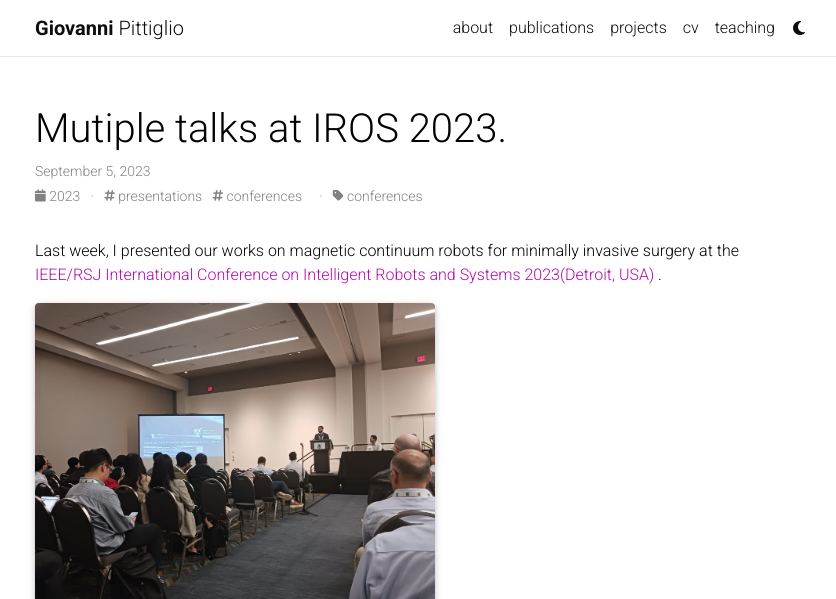
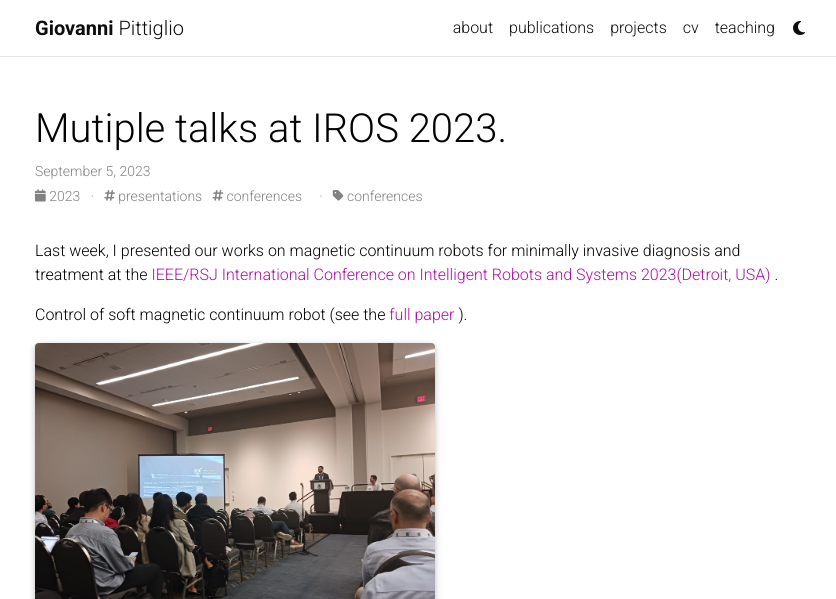
Before and after one commit to giovannipittiglio/giovannipittiglio.github.io, a Jekyll site: the page built from _posts/2023-09-05-iros2023.md, in a window 1280 px wide and 1321 px high, cut to the strip 0-599 px from the top of the window. Shown: the whole strip, without its empty margins (220-1056 px from the left). Built offline with Jekyll 4.4.1, drawn with Linux system fonts in a browser that asks for light colours; comment, search, counter and statistics services are not loaded; a style sheet for code colours, icons or effects is not loaded; some of the changed text lies outside the part shown.

Commit message:
Update 2023-09-05-iros2023.md

```diff
--- a/_posts/2023-09-05-iros2023.md
+++ b/_posts/2023-09-05-iros2023.md
@@ -6,10 +6,13 @@
 tags: presentations conferences
 categories: conferences
 ---
-Last week, I presented our works on magnetic continuum robots for minimally invasive surgery at the
+Last week, I presented our works on magnetic continuum robots for minimally invasive diagnosis and treatment at the
 <a href='https://ieee-iros.org/'> IEEE/RSJ International Conference on Intelligent Robots and Systems
 2023(Detroit, USA) </a>.
 
-{% include figure.html path="assets/img/iros-2023-control.jpg" title="" class="img-fluid rounded z-depth-1" width = "400px" %}
+Control of soft magnetic continuum robot (see the <a href='https://ieeexplore.ieee.org/abstract/document/10121625'> full paper </a>).
+{% include figure.html path="assets/img/iros-2023-control.JPG" title="" class="img-fluid rounded z-depth-1" width = "400px" %}
+Dexterity of magnetic ball chains (see the <a href='https://ieeexplore.ieee.org/abstract/document/10130219'> previous work </a>, full paper to come soon)
 {% include figure.html path="assets/img/iros-2023-ball.jpg" title="" class="img-fluid rounded z-depth-1" width = "400px" %}
-{% include figure.html path="assets/img/iros-2023-workshop.jpg" title="" class="img-fluid rounded z-depth-1" width = "400px" %}
+Data vs model for ball-chain magnetic robots at the workshop <a href='https://medrob-workshop.github.io/'> Debate: Data vs Model in Medical Robotics </a>
+{% include figure.html path="assets/img/iros-2023-workshop.JPG" title="" class="img-fluid rounded z-depth-1" width = "400px" %}
```
